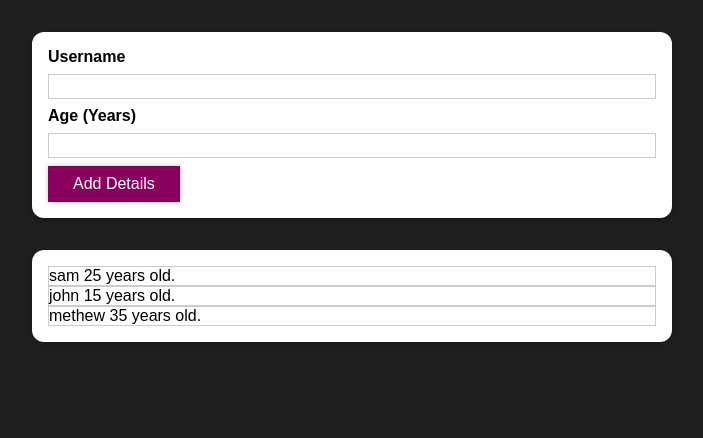
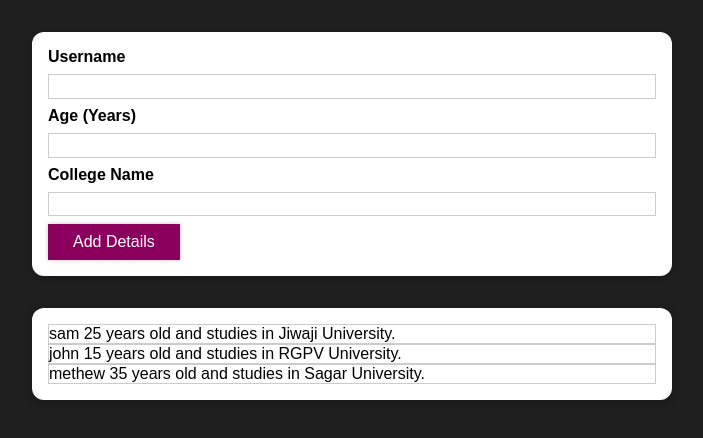
Before and after one commit to CoolShivas/React_Registration_Form, a React (Vite) app in the folder User_Details_Form/: page / in a window 1280 px wide. Shown: the top 438 px of the page, without its empty margins (288-991 px from the left). Built offline with nearby package versions, Linux system fonts and the light colour scheme.

Commit message:
Refs_Controlled_Components

```diff
--- a/User_Details_Form/index.html
+++ b/User_Details_Form/index.html
@@ -9,8 +9,6 @@
 </head>
 
 <body>
-  <div id="backdrop-root"></div>
-  <div id="overlay-root"></div>
   <div id="root"></div>
   <script type="module" src="/src/main.jsx"></script>
 </body>
--- a/User_Details_Form/src/App.jsx
+++ b/User_Details_Form/src/App.jsx
@@ -7,18 +7,19 @@ import ListOfUsers from "./components/ListOfUsers";
 function App() {
 
   const detailsOfUsers = [
-    { name: "sam", age: 25 },
-    { name: "john", age: 15 },
-    { name: "methew", age: 35 },
+    { name: "sam", age: 25, college: "Jiwaji University" },
+    { name: "john", age: 15, college: "RGPV University" },
+    { name: "methew", age: 35, college: "Sagar University" },
   ];
 
   const [valDetails, setDetails] = useState(detailsOfUsers);
 
-  const handleOnAddDetailsOnBtn = (name, age) => {
-    console.log(`Details are ${name} and ${age}`);
+  const handleOnAddDetailsOnBtn = (name, age, college) => {
+    console.log(`Details are ${name} and ${age} and ${college}`);
     const dataFill = [...valDetails, {
       name: name,
       age: age,
+      college: college,
     }]
     setDetails(dataFill);
   }
--- a/User_Details_Form/src/UI/ErrorMsg.jsx
+++ b/User_Details_Form/src/UI/ErrorMsg.jsx
@@ -1,17 +1,11 @@
-import { createPortal } from 'react-dom'
-import ReactDOM from "react-dom/client";
-import React from "react";
 import classes from "./ErrorMsg.module.css";
 import Card from "./Card";
 import Button from "./Button";
 
 
-const Backdrop = ({ errorHandlerBtnABC }) => {
-    return <div className={classes.backdrop} onClick={errorHandlerBtnABC}></div>
-}
-
-const ModalOverlay = ({ titleABC, messageABC, errorHandlerBtnABC }) => {
-    return <Card className={classes.modal}>
+const ErrorMsg = ({ titleABC, messageABC, errorHandlerBtnABC }) => {
+    return <div className={classes.backdrop} >
+        <Card className={classes.modal}>
             <header className={classes.header}>
                 <h2>
                     {titleABC}
@@ -24,25 +18,7 @@ const ModalOverlay = ({ titleABC, messageABC, errorHandlerBtnABC }) => {
                 <Button onClick={errorHandlerBtnABC}> Okay </Button>
             </footer>
         </Card>
-}
-
-
-const ErrorMsg = ({ titleABC, messageABC, errorHandlerBtnABC }) => {
-    return (
-        <React.Fragment>
-            {ReactDOM.createPortal(
-                <Backdrop onClick={errorHandlerBtnABC} />,
-                document.getElementById('backdrop-root')
-            )}
-            {ReactDOM.createPortal(
-                <ModalOverlay
-                    title={titleABC}
-                    message={messageABC}
-                    onClick={errorHandlerBtnABC}
-                />
-            )}
-        </React.Fragment>
-    )
+    </div>
 }
 
 export default ErrorMsg;
--- a/User_Details_Form/src/components/IndividualUser.jsx
+++ b/User_Details_Form/src/components/IndividualUser.jsx
@@ -1,6 +1,6 @@
 // import styles from "./IndividualUser.module.css";
 
-const IndividualUser = ({ nameXYZ, ageXYZ }) => {
+const IndividualUser = ({ nameXYZ, ageXYZ, collegeXYZ }) => {
     // return <div className={styles.individual}>
 
     //     {/* <div> {nameXYZ} </div>
@@ -10,7 +10,7 @@ const IndividualUser = ({ nameXYZ, ageXYZ }) => {
 
     // </div>
 
-    return <li> {nameXYZ} {ageXYZ} years old. </li>
+    return <li> {nameXYZ} {ageXYZ} years old and studies in {collegeXYZ}. </li>
 }
 
 export default IndividualUser;
--- a/User_Details_Form/src/components/InputForm.jsx
+++ b/User_Details_Form/src/components/InputForm.jsx
@@ -2,56 +2,43 @@ import ErrorMsg from "../UI/ErrorMsg";
 import Button from "../UI/Button";
 import classes from "./InputForm.module.css";
 import Card from "../UI/Card";
-import { useState } from "react";
+import { useState, useRef } from "react";
 // import styles from "./InputForm.module.css";
 
 
 const InputForm = ({ handleOnAddDetailsOnBtnABC }) => {
 
-    const [valUser, setUser] = useState('');
-    const [valNumber, setNumber] = useState('');
-
     const [error, setError] = useState();
 
-    const handleOnChangeUserName = (event) => {
-        console.log(event.target.value);
-        setUser(event.target.value);
-    }
+    const userNameRef = useRef();
+    const ageRef = useRef();
+    const collegeNameRef = useRef();
 
-    const handleOnChangeNumber = (event) => {
-        console.log(event.target.value);
-        setNumber(event.target.value);
-    }
 
     const handleOnSubmit = (event) => {
         event.preventDefault();
-        console.log('submitted')
-        // if (valUser.trim().length === 0 || valNumber.trim().length === 0) {
-        //     setFieldBlankColor(false);
-        //     return;
-        // }
-        // if (+valNumber < 1) {
-        //     setFieldBlankColor(false);
-        //     return;
-        // }
+        const userName = userNameRef.current.value;
+        const ageYear = ageRef.current.value;
+        const collegeName = collegeNameRef.current.value;
 
-        if (valUser.trim().length === 0 || valNumber.trim().length === 0) {
+        if (userName.trim().length === 0 || ageYear.trim().length === 0 || collegeName.trim().length === 0) {
             setError({
                 title: "Invalid Input",
-                message: "Please enter a valid name and age (non-empty values).",
+                message: "Please enter a full details.",
             })
             return;
         }
-        if (+valNumber < 1) {
+        if (+ageYear < 1) {
             setError({
                 title: "Invalid number",
                 message: "Please enter a valid age (>0)."
             })
             return;
         }
-        handleOnAddDetailsOnBtnABC(valUser, valNumber);
-        setUser('');
-        setNumber('');
+        handleOnAddDetailsOnBtnABC(userName, ageYear, collegeName);
+        userNameRef.current.value = '';
+        ageRef.current.value = '';
+        collegeNameRef.current.value = '';
 
     }
 
@@ -66,6 +53,7 @@ const InputForm = ({ handleOnAddDetailsOnBtnABC }) => {
             messageABC={error.message}
             errorHandlerBtnABC={errorHandlerBtn}
         ></ErrorMsg>}
+
         <Card className={`${classes.input} ${classes.button}`}>
             <form onSubmit={handleOnSubmit}>
                 <div className="main_div">
@@ -76,8 +64,7 @@ const InputForm = ({ handleOnAddDetailsOnBtnABC }) => {
 
                     <div>
                         <input type="text" id="username"
-                            onChange={handleOnChangeUserName}
-                            value={valUser}
+                            ref={userNameRef}
                         />
                     </div>
 
@@ -87,13 +74,23 @@ const InputForm = ({ handleOnAddDetailsOnBtnABC }) => {
                     </div>
 
                     <div>
-                        <input type="number" id="age" onChange={handleOnChangeNumber} value={valNumber}
+                        <input type="number" id="age"
+                            ref={ageRef}
                         />
                     </div>
 
                     <div>
-                        {/* <button type="submit"> Add Details </button> */}
+                        <label htmlFor="collegename"
+                        > College Name </label>
+                    </div>
 
+                    <div>
+                        <input type="text" id="collegename"
+                            ref={collegeNameRef}
+                        />
+                    </div>
+
+                    <div>
                         <Button type="submit"> Add Details </Button>
                     </div>
                 </div>
--- a/User_Details_Form/src/components/ListOfUsers.jsx
+++ b/User_Details_Form/src/components/ListOfUsers.jsx
@@ -2,7 +2,7 @@ import classes from "./ListOfUsers.module.css";
 import Card from "../UI/Card";
 import IndividualUser from "./IndividualUser";
 
-const ListOfUsers = ({ detailsOfUsersABC, nameABC, ageABC }) => {
+const ListOfUsers = ({ detailsOfUsersABC }) => {
 
     return <Card className={classes.list_of_users}>
         <ul>
@@ -11,6 +11,7 @@ const ListOfUsers = ({ detailsOfUsersABC, nameABC, ageABC }) => {
                     key={arr.name}
                     nameXYZ={arr.name}
                     ageXYZ={arr.age}
+                    collegeXYZ={arr.college}
                 />
             })}
 
```
Lines whose indentation alone changed are shown as unchanged.
